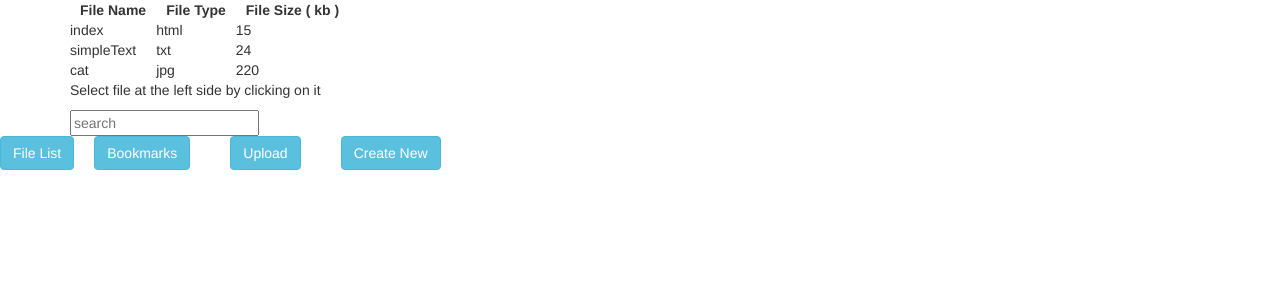
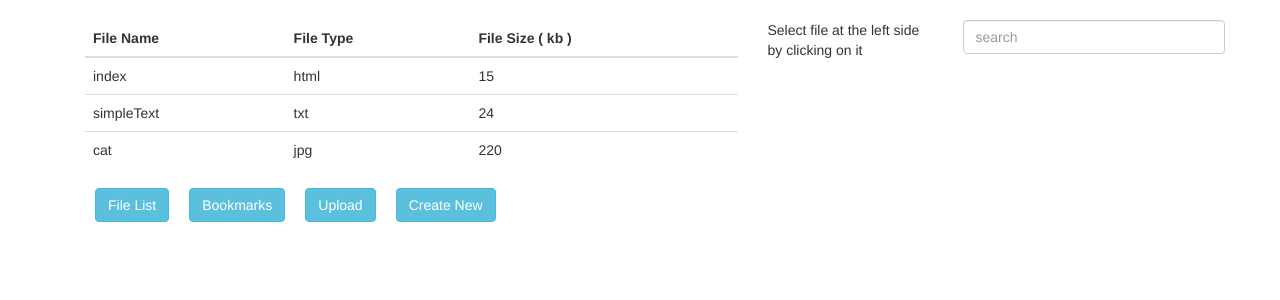
Before and after one commit to tomiho19/file-manager, a React (Create React App) app in the folder app/: page /Files#/Files in a window 1280 px wide. Shown: the top 300 px of the page. Built offline with nearby package versions, Linux system fonts and the light colour scheme; what fine-uploader-wrappers, keymirror would draw is missing.

Commit message:
pre release version

```diff
--- a/app/public/index.html
+++ b/app/public/index.html
@@ -1,17 +1,25 @@
 <!DOCTYPE html>
 <html lang="en">
   <head>
-    <meta charset="utf-8">
-    <link rel="stylesheet" href="./style.css">
+      <!-- Global site tag (gtag.js) - Google Analytics -->
+      <script async src="https://www.googletagmanager.com/gtag/js?id=UA-109328131-1"></script>
+      <script>
+          window.dataLayer = window.dataLayer || [];
+          function gtag(){dataLayer.push(arguments);}
+          gtag('js', new Date());
+
+          gtag('config', 'UA-109328131-1');
+      </script>
+
+      <meta charset="utf-8">
+
     <title>File Manager</title>
       <link rel="stylesheet" href="https://maxcdn.bootstrapcdn.com/bootstrap/latest/css/bootstrap.min.css">
+
   </head>
   <body>
 
-    <div id="root">
-
-    </div>
-
-
+    <div id="root" class="container root"></div>
+    <link rel="stylesheet" href="./style.css">
   </body>
 </html>
--- a/app/public/style.css
+++ b/app/public/style.css
@@ -1,39 +1,36 @@
-.table-files tr:hover{
-    background: #407d0e;
+*{
+    margin: 0;
+    padding: 0;
+}
+
+body td, tr, a:hover{
     cursor: pointer;
 }
-.main{
-    margin: 0 auto;
-    padding: 0;
-}
-.fine-uploader-dropzone-container , .react-fine-uploader-gallery-dropzone{
-    width: 50%;
+
+/*Кнопки File list, bookmarks etc.*/
+.buttons li{
+    text-decoration: none;
+    list-style-type: none;
+    display: inline;
     margin: 10px;
 }
-.buttons_item{
-    list-style: none;
-    display: inline;
-    padding: 0 20px;
+
+.root{
+    margin: 20px auto;
 }
-.buttons ul,ul li:first-child{
-    padding: 0;
+
+.table__files tr:hover{
+    background-color: #31B0D5;
+    color : white;
+    transition: all ease-out .35s;
 }
-.buttons_item a:checked{
+
+.table__bookmarks a{
     text-decoration: none;
-    color:white;
+    color : #2A1B16;
 }
-.table-files th,td{
-    padding: 0 10px;
+
+.table__bookmarks tr:hover{
+    background-color: #EC971F;
+    transition: all ease-out .35s;
 }
-.actions .action{
-
-    display: inline;
-    padding:10px 5px ;
-}
-.wellStyles {
-    max-width: 50px;
-    margin: 0 auto 10px;
-}
-.well{
-    max-width: 140px;
-}
--- a/app/src/components/Actions.js
+++ b/app/src/components/Actions.js
@@ -1,65 +1,78 @@
 import React, {Component} from 'react'
 import {deleteFile, deleteBookmark, createBookmark} from '../actions/index'
 import {ButtonToolbar, Button, DropdownButton, MenuItem} from 'react-bootstrap'
+import ReactGA from 'react-ga'
+
 
 export default class Actions extends Component{
 
     constructor(props){
         super(props);
+
+        ReactGA.initialize('UA-109328131-1');
+        ReactGA.pageview(window.location.pathname + window.location.search);
+
         this.state = {
             router : this.props.router,
         };
     }
 
     _delete(){
+        ReactGA.ga('send', 'event', 'Click', 'Delete');
         this.props.dispatch(deleteFile(this.props.id.toString()));
         this.props.update();
         this.state.router.replace("/Files")
     }
 
     _bookmarkAdd(){
+        ReactGA.ga('send', 'event', 'Click', 'Bookmark add');
         let { id, name, src, dispatch } = this.props;
         dispatch(createBookmark(id,name,src));
         this.state.router.replace(`/bookmarks/${id}`);
     }
 
     _bookmarkDelete(){
+        ReactGA.ga('send', 'event', 'Click', 'Bookmark delete');
         let { id, dispatch } = this.props;
         dispatch(deleteBookmark(id));
         this.state.router.replace(`/bookmarks/${id}`);
     }
 
     _edit(){
+        ReactGA.ga('send', 'event', 'Click', 'Edit');
         this.state.router.replace(`edit/${this.props.id}`);
     }
 
     _preview(){
+        ReactGA.ga('send', 'event', 'Click', 'Preview');
         document.location.href = this.props.src;
     }
-
+    _download(){
+        ReactGA.ga('send', 'event', 'Click', 'Download');
+    }
     render(){
 
-        return <div className="actions">
+        return <div className="actions col-md-2">
             {this.props.selected
                 ?
                 <div className="well" >
 
-                        <Button id={"btn_download"} bsSize="small" bsStyle="primary" href={this.props.src} download>Download</Button><br/>
+                        <Button  id={"btn_download"} bsSize="small" onClick={this._download.bind(this)} bsStyle="primary" href={this.props.src} download>Download</Button><br/>
 
 
-                        <Button id={"btn_preview"} bsSize="small" bsStyle="success" onClick={this._preview.bind(this)} >Preview</Button><br/>
+                        <Button  id={"btn_preview"}  bsSize="small" onClick={this._preview.bind(this)} bsStyle="success" href={this.props.src} >Preview</Button><br/>
 
 
-                        <Button id={"btn_delete"} bsSize="small" bsStyle="danger" onClick={this._delete.bind(this)} className={"btn"}>Delete</Button><br/>
+                        <Button id={"btn_delete"} bsSize="small" bsStyle="danger" onClick={this._delete.bind(this)} className={"btn btn-sm"}>Delete</Button><br/>
 
 
-                        <DropdownButton id={"drp_dwn_btn"} bsSize="small" bsStyle="info" title={"Bookmark"} className={"btn btn-download"} >
-                            <MenuItem className = "drp_dwn_btn-item" eventKey="1" onClick={this._bookmarkAdd.bind(this)}>Add</MenuItem>
-                            <MenuItem className = "drp_dwn_btn-item" eventKey="2" onClick={this._bookmarkDelete.bind(this)}>Delete</MenuItem>
+                        <DropdownButton id={"drp_dwn_btn"} bsSize="small" bsStyle="info" title={"Bookmark"} className={"btn btn-download btn-sm"} >
+                            <MenuItem id = {"btn_addBookmark"} className = "drp_dwn_btn-item btn-sm" eventKey="1" onClick={this._bookmarkAdd.bind(this)}>Add</MenuItem>
+                            <MenuItem id = {"btn_deleteBookmark"} className = "drp_dwn_btn-item btn-sm" eventKey="2" onClick={this._bookmarkDelete.bind(this)}>Delete</MenuItem>
                         </DropdownButton><br/>
 
 
-                        <Button bsSize="small" id={"btn_edit"} bsStyle="warning" className={"btn btn-edit"} onClick={this._edit.bind(this)}>Edit</Button><br/>
+                        <Button bsSize="small" id={"btn_edit"} bsStyle="warning" className={"btn btn-edit btn-sm"} onClick={this._edit.bind(this)}>Edit</Button><br/>
 
                     <p>File selected : {this.props.name}</p>
 
--- a/app/src/components/Bookmark.js
+++ b/app/src/components/Bookmark.js
@@ -6,7 +6,8 @@ export default class Bookmark extends Component{
         let {id , src, name } = this.props;
         return  <tr key={id} >
                     <td>
-                        <a href={src}>{name}</a>
+                        <i className="fa fa-bookmark" aria-hidden="true"></i>
+                        <a  href={src}>{name}</a>
                     </td>
                 </tr>
     }
--- a/app/src/components/Bookmarks.js
+++ b/app/src/components/Bookmarks.js
@@ -55,8 +55,9 @@ class Bookmarks extends Component{
 
     render(){
         return(
-            <div className="bookmarks">
-                <table>
+            <div className="bookmarks row">
+                <div className="col-md-7">
+                    <table className={"table table__bookmarks"}>
                         <thead>
                         <tr>
                             <th onClick={this._sort.bind(this)}>
@@ -75,7 +76,11 @@ class Bookmarks extends Component{
                         })}
                         </tbody>
                     </table>
+                </div>
+                <div className="col-md-3">
                     <Search methodForSearch = {this._search.bind(this)}/>
+                </div>
+
 
             </div>
         )
--- a/app/src/components/Files.js
+++ b/app/src/components/Files.js
@@ -94,8 +94,9 @@ class Files extends Component{
 
     render(){
         return(
-            <div className="container files-container">
-                <table className="table-files">
+            <div className="row">
+                <div className="col-md-7">
+                    <table className="table table__files">
                         <thead onClick={this._sort.bind(this)}>
                         <tr>
                             {
@@ -126,7 +127,8 @@ class Files extends Component{
                         }
                         </tbody>
                     </table>
-                {this.props.children}
+                </div>
+
                 <Actions selected={this.state.selected}
                          router = {this.props.router}
                          src ={this.state.currentFileSrc}
@@ -135,7 +137,9 @@ class Files extends Component{
                          update = {this._update.bind(this)}
                          dispatch = {this.props.dispatch}
                 />
+                <div className="col-md-3">
                     <Search methodForSearch = {this._search.bind(this)}/>
+                </div>
             </div>
         )
     }
--- a/app/src/components/Root.js
+++ b/app/src/components/Root.js
@@ -16,16 +16,13 @@ export default class Root extends Component{
     render(){
         console.log(this.state.confirmed)
         return(
-            <main className={"main"}>
-
-                <div className="main_screen">
+            <main className="container">
                         {this.props.children}
-                </div>
-
-                <div className="buttons">
+                <div className="row">
+                    <div className="buttons col-md-12 ">
                         <ul>
                             <li className="buttons_item">
-                            <Link to={"/Files"} className="btn btn-info">File List </Link>
+                                <Link  to={"/Files"} className="btn btn-info">File List </Link>
                             </li>
 
                             <li className="buttons_item">
@@ -41,13 +38,17 @@ export default class Root extends Component{
                             </li>
                         </ul>
                     </div>
+                </div>
 
-                <Modal.Body>
+                <div className="row">
+                    <div className="col-md-12">
+                        <Modal.Body >
                             {this.state.confirmed.map((el,index)=>{
                                 return <p key={index}>{el}</p>
                             })}
-
                         </Modal.Body>
+                    </div>
+                </div>
             </main>
         )
     }
--- a/app/src/components/Search.js
+++ b/app/src/components/Search.js
@@ -3,9 +3,9 @@ import React ,{Component} from 'react'
 export default class Search extends Component{
     render(){
         return(
-            <div className="input-group">
-                <input type="text" placeholder={"search"} onChange={this.props.methodForSearch.bind(this)}/>
-            </div>
+
+                <input className={"search__input form-control"} type="text" placeholder={"search"} onChange={this.props.methodForSearch.bind(this)}/>
+
         )
     }
 }
--- a/app/src/index.js
+++ b/app/src/index.js
@@ -1,6 +1,7 @@
 import React from 'react'
 import ReactDOM from 'react-dom'
 import App from "./components/App"
+
 
 
 ReactDOM.render(
```
Also changed, not shown: app/package.json (+12 -4 lines), app/src/components/UploadFromPC.js (line endings or trailing spaces), app/src/server.js (added), 1 other file (tests, documents, lock files or other folders). Lines whose indentation alone changed are shown as unchanged.
